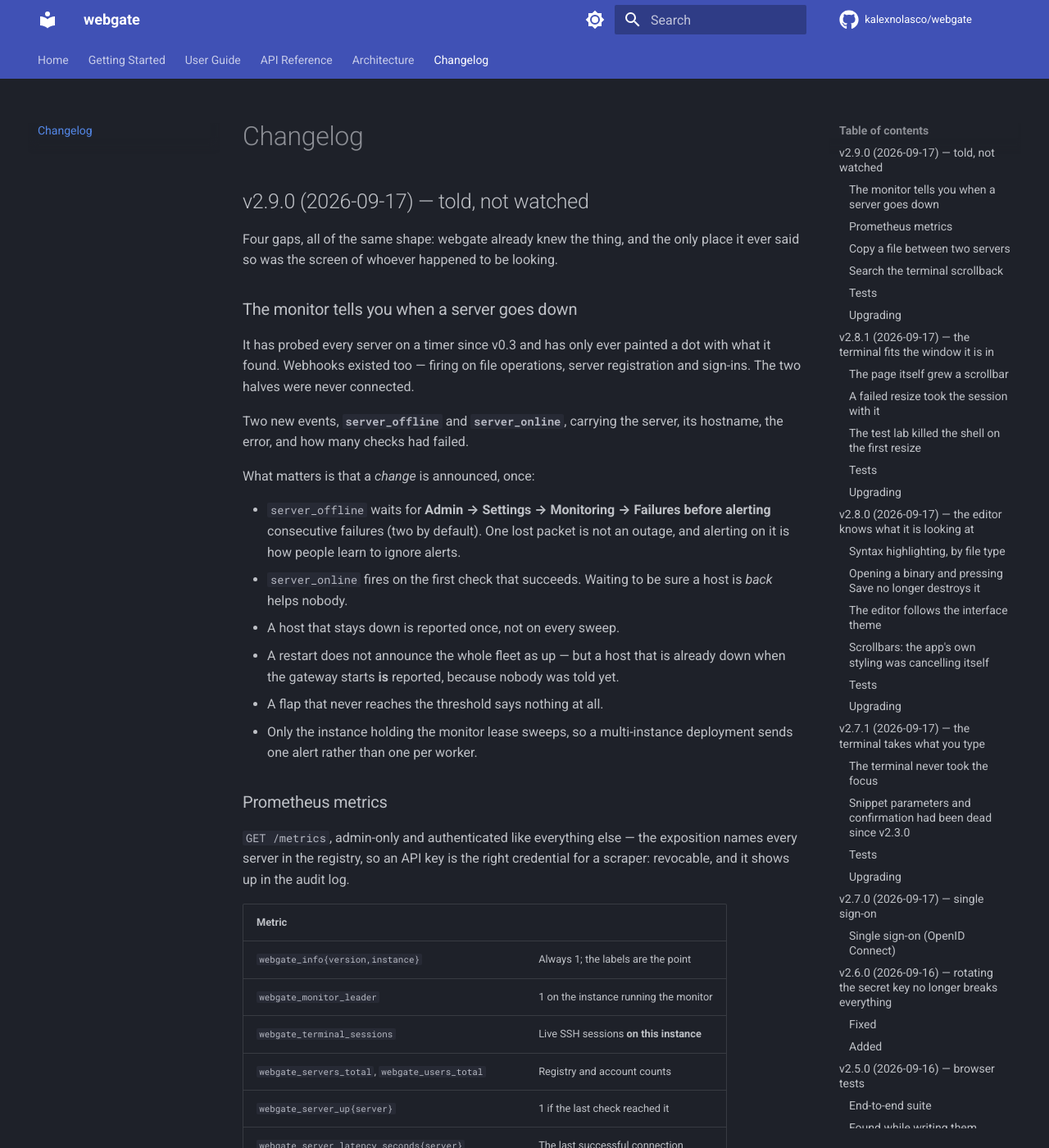
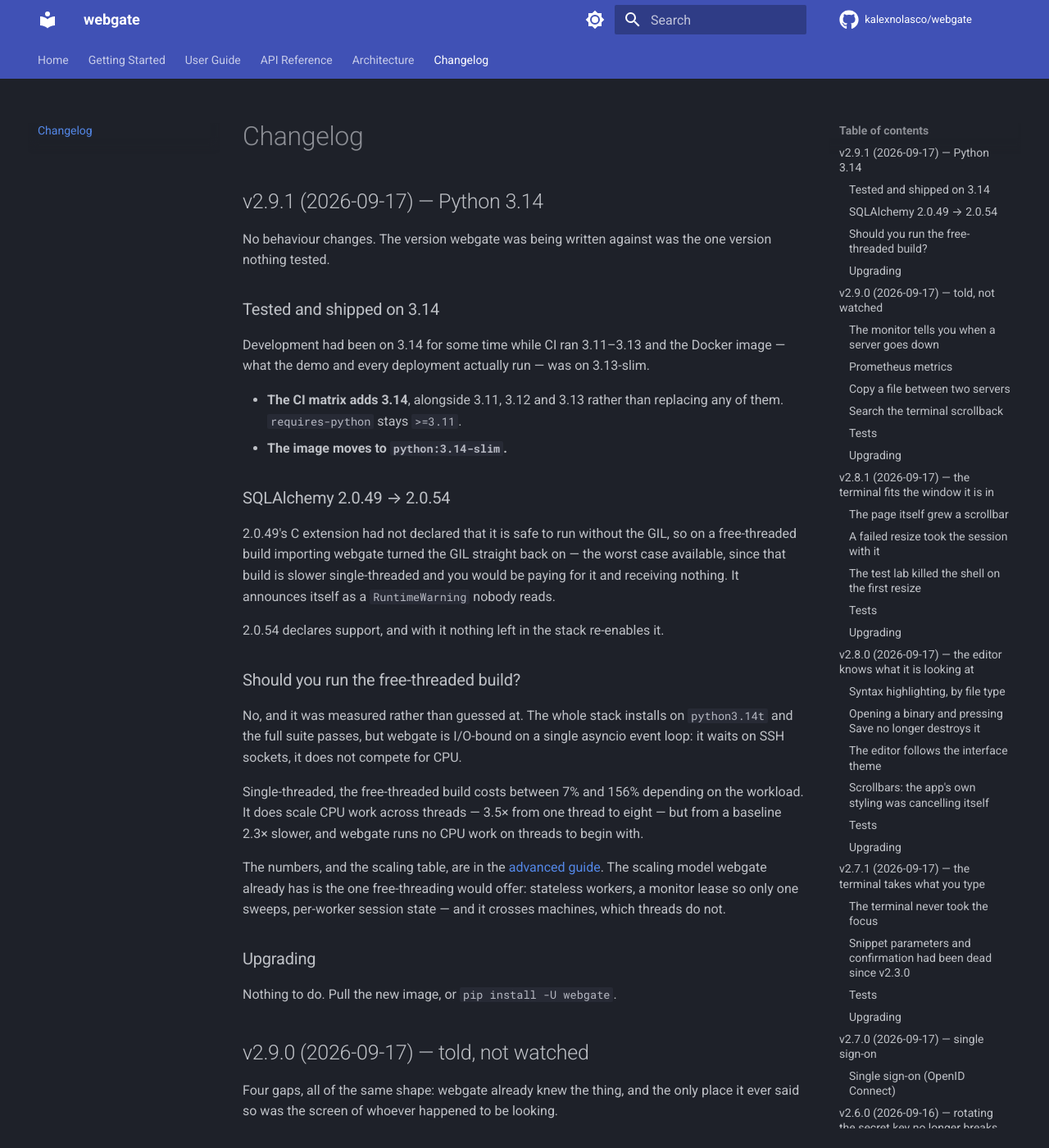
Before and after one commit to kalexnolasco/webgate, an MkDocs documentation site: the page built from docs/changelog.md, in a window 1280 px wide and 1400 px high. Shown: the whole window at 82% size. Built offline with MkDocs 1.6.1 and Material for MkDocs 9.7.7, drawn with Linux system fonts in a browser that asks for light colours; comment, search, counter and statistics services are not loaded.

Commit message:
v2.9.1: Python 3.14
No behaviour changes. The version webgate was being written against was the one
version nothing tested: CI ran 3.11-3.13 and the image, which the demo and every
deployment actually run, was on 3.13-slim.

- 3.14 joins the CI matrix; requires-python stays >=3.11.
- The image moves to python:3.14-slim.
- SQLAlchemy 2.0.49 -> 2.0.54, whose C extension declares that it is safe without
  the GIL. 2.0.49's did not, so a free-threaded build silently turned the GIL back
  on -- the slow baseline with none of the benefit.

Free-threading is still not worth running here, measured rather than assumed:
docs/guide/advanced.md carries the single-threaded cost and the scaling table.

```diff
--- a/docs/changelog.md
+++ b/docs/changelog.md
@@ -1,4 +1,47 @@
 # Changelog
+
+## v2.9.1 (2026-09-17) — Python 3.14
+
+No behaviour changes. The version webgate was being written against was the one
+version nothing tested.
+
+### Tested and shipped on 3.14
+
+Development had been on 3.14 for some time while CI ran 3.11–3.13 and the Docker
+image — what the demo and every deployment actually run — was on 3.13-slim.
+
+- **The CI matrix adds 3.14**, alongside 3.11, 3.12 and 3.13 rather than replacing
+  any of them. `requires-python` stays `>=3.11`.
+- **The image moves to `python:3.14-slim`.**
+
+### SQLAlchemy 2.0.49 → 2.0.54
+
+2.0.49's C extension had not declared that it is safe to run without the GIL, so on
+a free-threaded build importing webgate turned the GIL straight back on — the worst
+case available, since that build is slower single-threaded and you would be paying
+for it and receiving nothing. It announces itself as a `RuntimeWarning` nobody reads.
+
+2.0.54 declares support, and with it nothing left in the stack re-enables it.
+
+### Should you run the free-threaded build?
+
+No, and it was measured rather than guessed at. The whole stack installs on
+`python3.14t` and the full suite passes, but webgate is I/O-bound on a single asyncio
+event loop: it waits on SSH sockets, it does not compete for CPU.
+
+Single-threaded, the free-threaded build costs between 7% and 156% depending on the
+workload. It does scale CPU work across threads — 3.5× from one thread to eight — but
+from a baseline 2.3× slower, and webgate runs no CPU work on threads to begin with.
+
+The numbers, and the scaling table, are in the [advanced
+guide](guide/advanced.md#python-versions-and-the-free-threaded-build). The scaling
+model webgate already has is the one free-threading would offer: stateless workers, a
+monitor lease so only one sweeps, per-worker session state — and it crosses machines,
+which threads do not.
+
+### Upgrading
+
+Nothing to do. Pull the new image, or `pip install -U webgate`.
 
 ## v2.9.0 (2026-09-17) — told, not watched
 
--- a/pyproject.toml
+++ b/pyproject.toml
@@ -1,6 +1,6 @@
 [project]
 name = "webgate"
-version = "2.9.0"
+version = "2.9.1"
 description = "Self-hosted web application for remote server management via SSH terminal and SFTP file browser"
 readme = "README.md"
 license = "MIT"
```
Also changed, not shown: CHANGELOG.md (+43 -0 lines), 2 other files.
